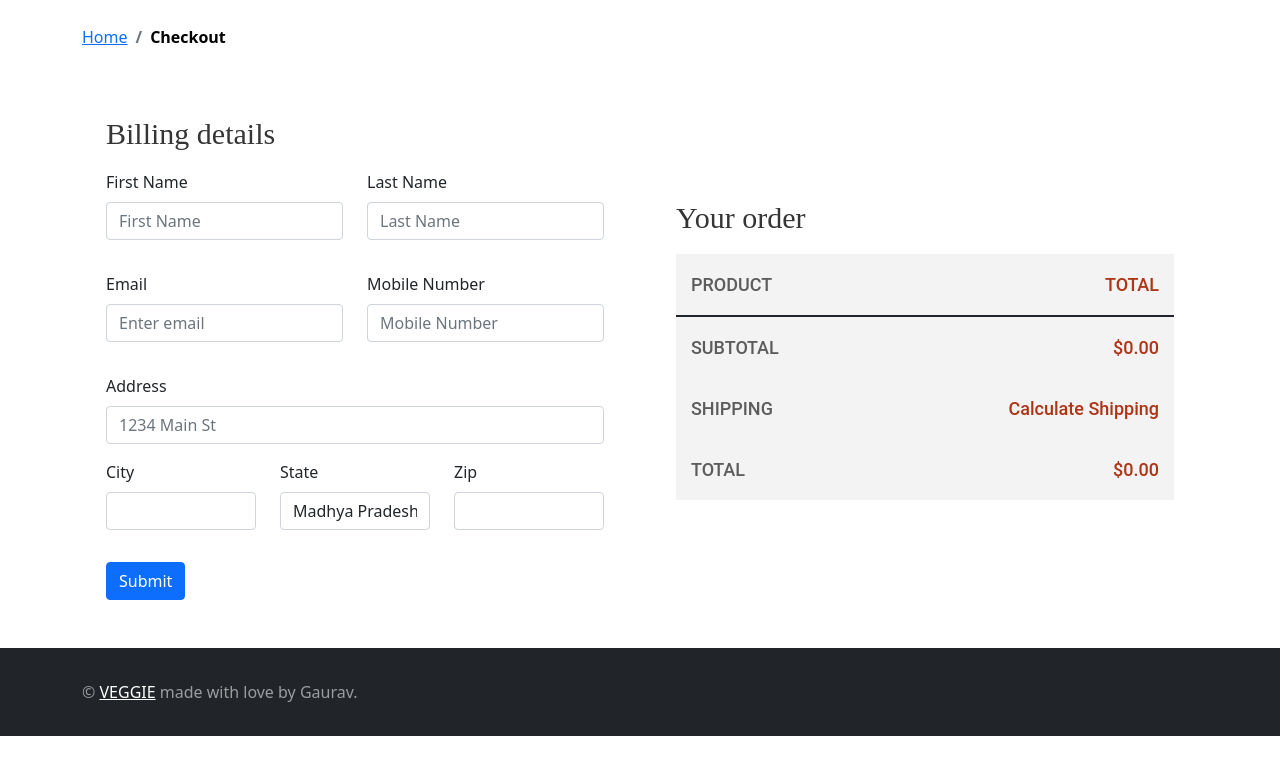
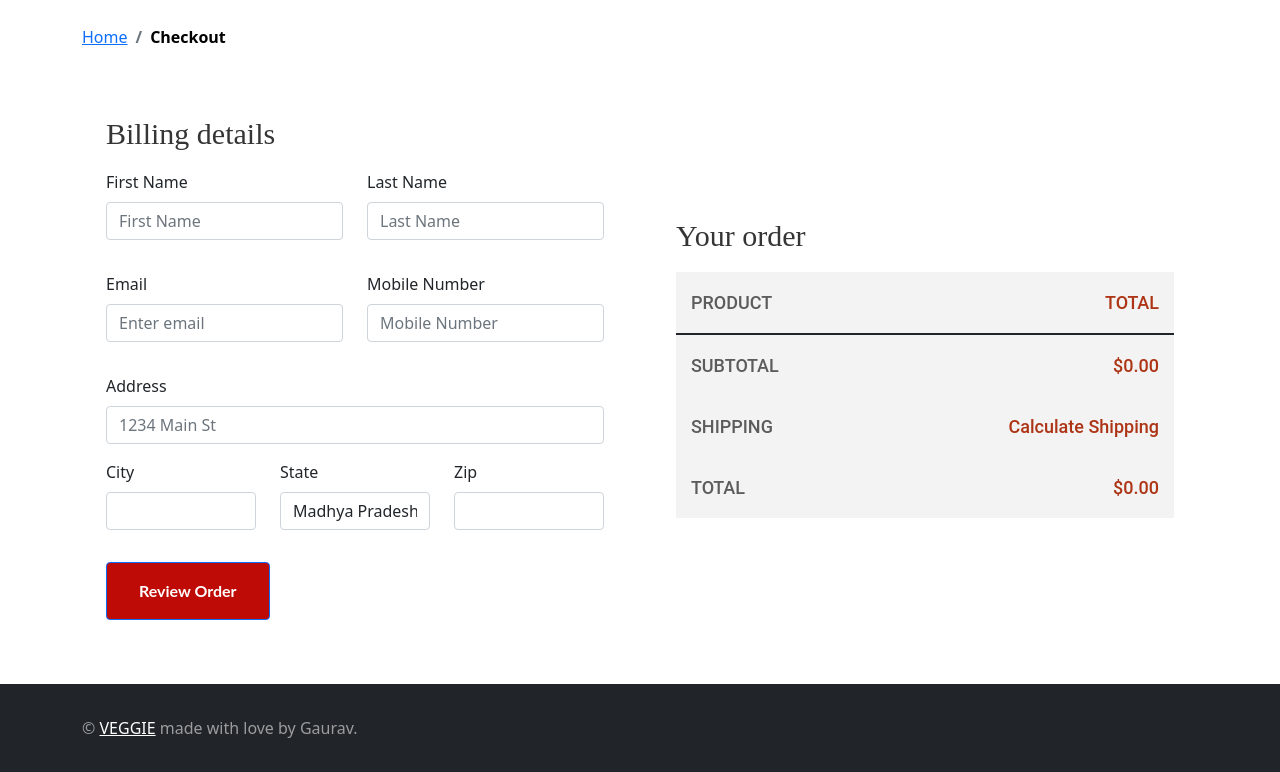
Before and after one commit to GauravMakhijani/Veggie-Ecommerce-Website, a React (Create React App) app: page /checkout in a window 1280 px wide. Shown: the part 803-1575 px from the top of the page. Before the commit the page ends 1539 px from the top, so only its background shows below. Built offline with nearby package versions, Linux system fonts and the light colour scheme.

Commit message:
adedd Modal

```diff
--- a/src/components/checkout/Checkout.js
+++ b/src/components/checkout/Checkout.js
@@ -1,11 +1,12 @@
-import React, { Component } from "react";
+import React from "react";
 import Header from "../shop/Header";
 import { Col, Container, Row } from "react-bootstrap";
 import Banner from "../shop/Banner";
 import CheckoutForm from "./CheckoutForm";
 import OrderDetails from "./OrderDetails";
-class Checkout extends Component {
-  render() {
+import ReviewModal from "./ReviewModal";
+export default function Checkout() {
+  const [modalShow, setModalShow] = React.useState(false);
   return (
     <div>
       <Banner heading="Checkout" />
@@ -13,15 +14,14 @@
       <Container className="mt-5">
         <Row>
           <Col>
-              <CheckoutForm />
+            <CheckoutForm onShow={() => setModalShow(true)} />
           </Col>
           <Col>
             <OrderDetails />
           </Col>
         </Row>
+        <ReviewModal show={modalShow} onHide={() => setModalShow(false)} />
       </Container>
     </div>
   );
 }
-}
-export default Checkout;
--- a/src/components/checkout/CheckoutForm.js
+++ b/src/components/checkout/CheckoutForm.js
@@ -29,7 +29,7 @@
   //   MobileNumber:
 });
 
-export default function CheckoutForm() {
+export default function CheckoutForm(props) {
   const {
     register,
     handleSubmit,
@@ -37,9 +37,11 @@
   } = useForm({
     resolver: yupResolver(schema),
   });
-  const onSubmit = (data) => console.log(data);
+  const onSubmit = (data) => {
+    console.log(data);
+    props.onShow();
+  };
   console.log(errors);
-
   return (
     <Container>
       <h3 className="cart-h3">Billing details</h3>
@@ -121,65 +123,10 @@
             <p className="invalid-msg">{errors["Zip"]?.message}</p>
           </Form.Group>
         </Row>
-
-        <Button variant="primary" type="submit">
-          Submit
+        <Button className="cart-button" type="submit">
+          Review Order
         </Button>
       </Form>
     </Container>
   );
 }
-
-// <form onSubmit={handleSubmit(onSubmit)}>
-//   <input
-//     type="text"
-//     placeholder="First name"
-//     {...register("First name", { required: true, maxLength: 80 })}
-//   />
-//   <input
-//     type="text"
-//     placeholder="Last name"
-//     {...register("Last name", { required: true, maxLength: 100 })}
-//   />
-//   <input
-//     type="text"
-//     placeholder="Street address"
-//     {...register("Street address", { required: true })}
-//   />
-//   <input
-//     type="text"
-//     placeholder="Town / City"
-//     {...register("Town / City", { required: true })}
-//   />
-//   <select {...register("State", { required: true })}>
-//     <option value="Madhya Pradesh, Punjab , Maharashtra, Other">
-//       Madhya Pradesh, Punjab , Maharashtra, Other
-//     </option>
-//   </select>
-//   <input
-//     type="number"
-//     placeholder="Pin Code"
-//     {...register("Pin Code", { required: true })}
-//   />
-//   <input
-//     type="text"
-//     placeholder="Email"
-//     {...register("Email", { required: true, pattern: /^\S+@\S+$/i })}
-//   />
-//   <input
-//     type="tel"
-//     placeholder="Mobile number"
-//     {...register("Mobile number", {
-//       required: true,
-//       minLength: 6,
-//       maxLength: 12,
-//     })}
-//   />
-//   <input
-//     type="text"
-//     placeholder="Order notes (optional)"
-//     {...register("Order notes (optional)", {})}
-//   />
-
-//   <input type="submit" />
-// </form>
--- /dev/null
+++ b/src/components/checkout/ReviewModal.js
@@ -0,0 +1,29 @@
+import React from "react";
+import { Modal, Button } from "react-bootstrap";
+export default function ReviewModal(props) {
+  return (
+    <Modal
+      {...props}
+      size="lg"
+      aria-labelledby="contained-modal-title-vcenter"
+      centered
+    >
+      <Modal.Header closeButton>
+        <Modal.Title id="contained-modal-title-vcenter">
+          Modal heading
+        </Modal.Title>
+      </Modal.Header>
+      <Modal.Body>
+        <h4>Centered Modal</h4>
+        <p>
+          Cras mattis consectetur purus sit amet fermentum. Cras justo odio,
+          dapibus ac facilisis in, egestas eget quam. Morbi leo risus, porta ac
+          consectetur ac, vestibulum at eros.
+        </p>
+      </Modal.Body>
+      <Modal.Footer>
+        <Button onClick={props.onHide}>Close</Button>
+      </Modal.Footer>
+    </Modal>
+  );
+}
```
Lines whose indentation alone changed are shown as unchanged.
